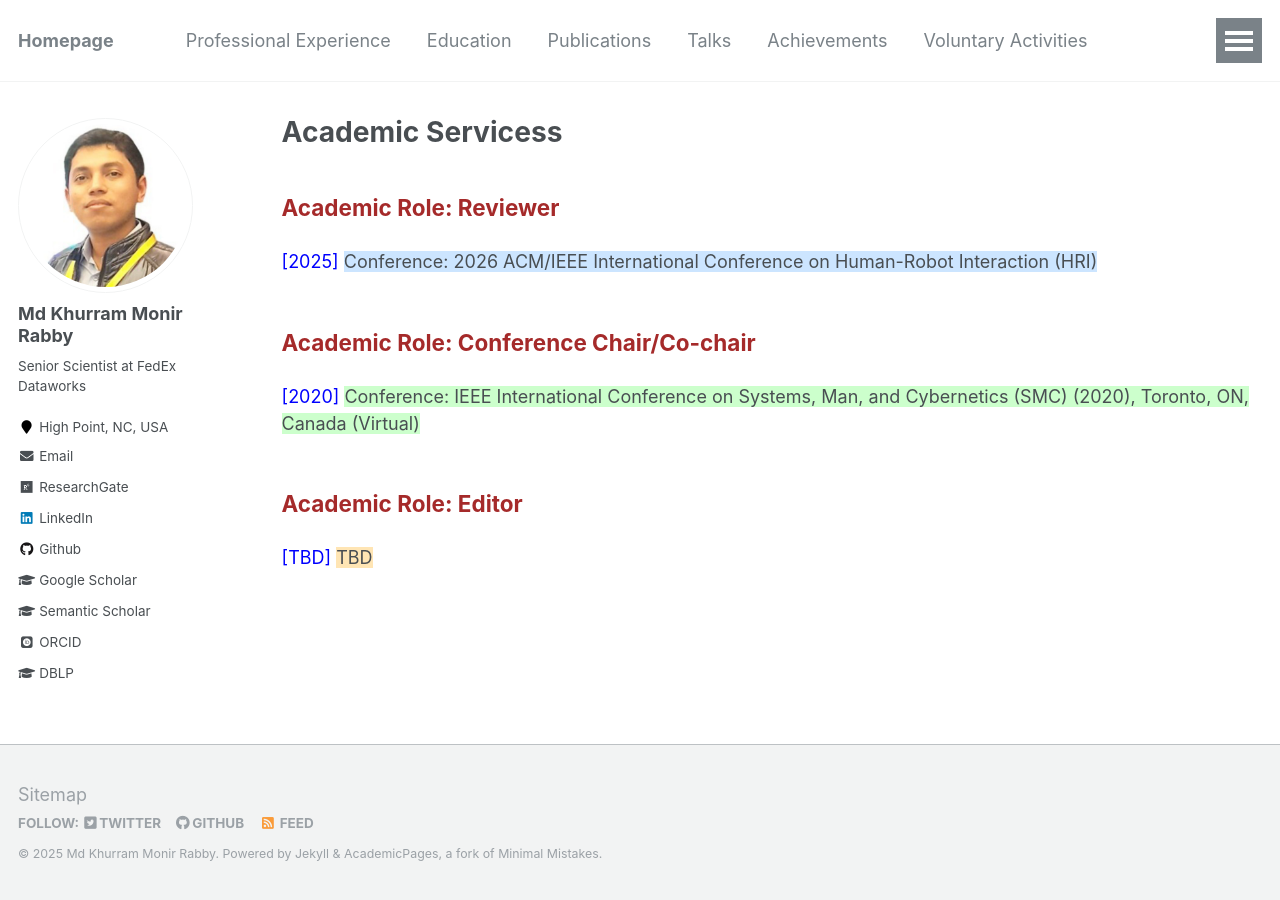
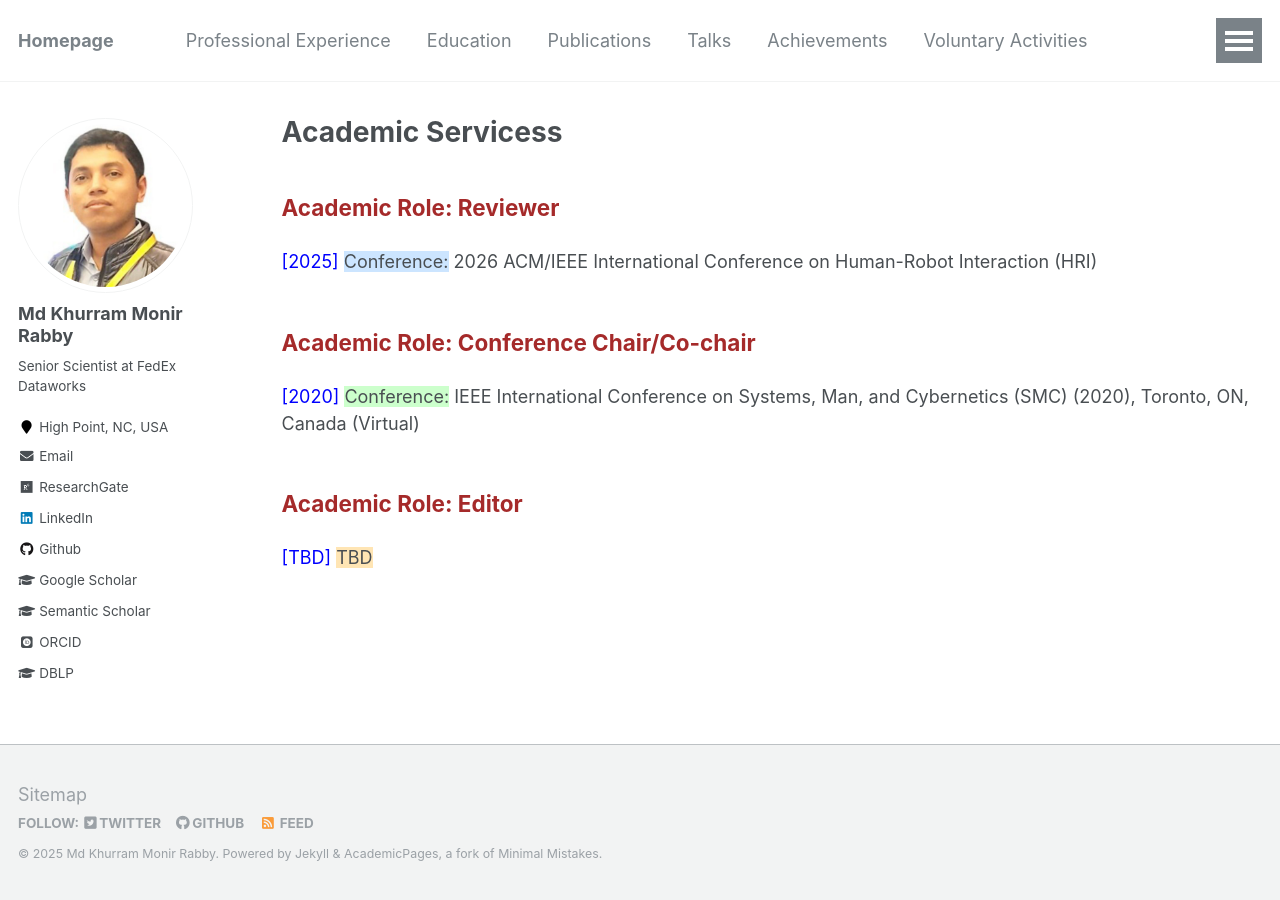
Before and after one commit to mkmrabby/mkmrabby.github.io, a Jekyll site: the page built from _pages/academic_services.md, in a window 1280 px wide. Built offline with Jekyll 4.4.1, drawn with Linux system fonts in a browser that asks for light colours; some web fonts are replaced.

Commit message:
Update academic_services.md

```diff
--- a/_pages/academic_services.md
+++ b/_pages/academic_services.md
@@ -8,14 +8,14 @@ author_profile: true
 <span style="font-size:1.25em; color:brown;"><b>Academic Role: Reviewer</b></span>
 <!-- background-color:#ffcccc; -->
 
-<span style="color:blue">[2025] </span><span style="background-color:#cce5ff; font-size:1em;">Conference: 2026 ACM/IEEE International Conference on Human-Robot Interaction (HRI) </span>
+<span style="color:blue">[2025] </span><span style="background-color:#cce5ff; font-size:1em;">Conference:</span> 2026 ACM/IEEE International Conference on Human-Robot Interaction (HRI)
 <br/>
 
 <br/>
 <span style="font-size:1.25em; color:brown;"><b>Academic Role: Conference Chair/Co-chair</b></span>
 <!-- background-color:#ffcccc; -->
 
-<span style="color:blue">[2020] </span><span style="background-color:#ccffcc; font-size:1em;">Conference: IEEE International Conference on Systems, Man, and Cybernetics (SMC) (2020), Toronto, ON, Canada (Virtual)</span>
+<span style="color:blue">[2020] </span><span style="background-color:#ccffcc; font-size:1em;">Conference:</span> IEEE International Conference on Systems, Man, and Cybernetics (SMC) (2020), Toronto, ON, Canada (Virtual)
 <br/>
 
 
```
